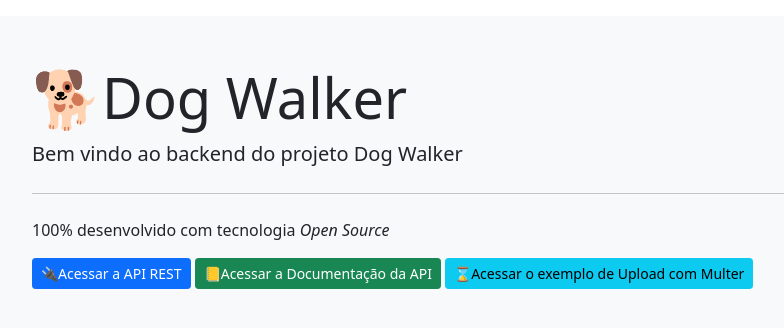
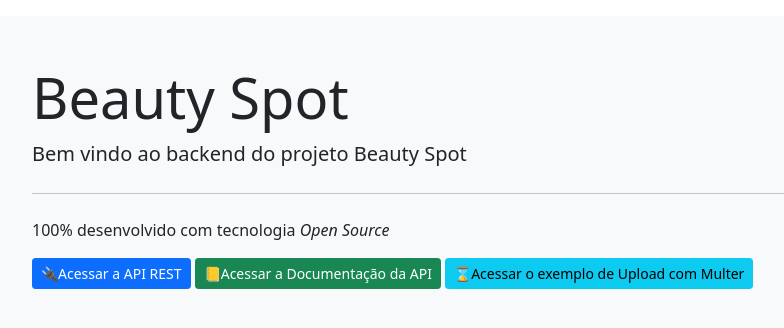
Before and after one commit to wellingtonpleni/beauty-spot-beckend, a website: page public/index.html in a window 1280 px wide. Shown: the whole page, without its empty margins (32-816 px from the left). Drawn offline with nearby package versions, Linux system fonts and the light colour scheme.

Commit message:
Ajustes na estrutura

```diff
--- a/public/index.html
+++ b/public/index.html
@@ -10,8 +10,8 @@
 </head>
 <body>
     <div class="bg-light p-5 rounded-lg m-3">
-        <h1 class="display-4">🐕Dog Walker</h1>
-        <p class="lead">Bem vindo ao backend do projeto Dog Walker</p>
+        <h1 class="display-4">Beauty Spot</h1>
+        <p class="lead">Bem vindo ao backend do projeto Beauty Spot</p>
         <hr class="my-4">
         <p>100% desenvolvido com tecnologia <i>Open Source</i></p>
         <a class="btn btn-primary btn-sm" href="/api" role="button">🔌Acessar a API REST</a>
```
